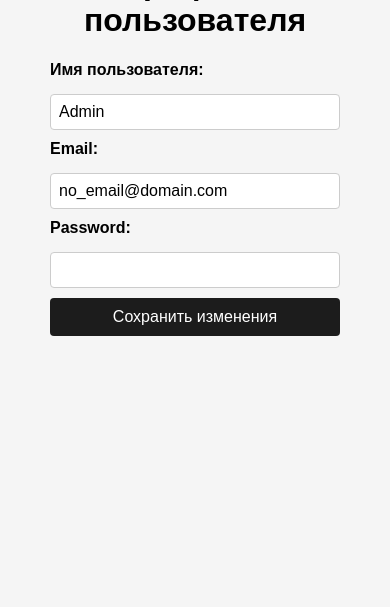
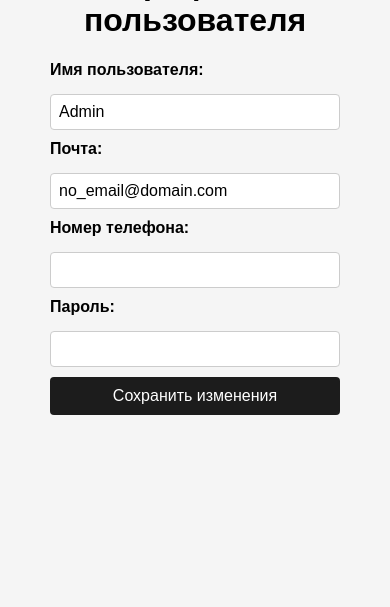
Before and after one commit to Wethoda/New_site_restaurant, a Flask app: page /profile in a window 390 px wide. Shown: the part 106-713 px from the top of the page. Run offline with Flask 3, Linux system fonts and the light colour scheme; a user stored in the database is signed in; data comes from the database, SQL or seed files in the repository; both versions use the stored data as it was after the commit.

Commit message:
add auto_phone and auto_email

```diff
--- a/app.py
+++ b/app.py
@@ -13,6 +13,7 @@ def init_db():
         id INTEGER PRIMARY KEY AUTOINCREMENT,
         username TEXT UNIQUE NOT NULL,
         email TEXT UNIQUE NOT NULL,
+        number TEXT UNIQUE NOT NULL,
         password TEXT NOT NULL
     )''')
 
@@ -92,12 +93,13 @@ def booking():
 
     username = session['user']
 
-    # Получаем email пользователя из базы данных
+    # Get email and phone from the database
     conn = sqlite3.connect('users.db')
     cursor = conn.cursor()
-    cursor.execute("SELECT email FROM users WHERE username = ?", (username,))
+    cursor.execute("SELECT email, phone FROM users WHERE username = ?", (username,))
     user_data = cursor.fetchone()
     email = user_data[0] if user_data else ''
+    phone = user_data[1] if user_data else ''  # Ensure phone is defined
 
     if request.method == 'POST':
         email = request.form['email']
@@ -117,7 +119,7 @@ def booking():
         finally:
             conn.close()
 
-    return render_template('booking.html', username=username, email=email)
+    return render_template('booking.html', username=username, email=email, phone=phone)
 
 
 
@@ -158,22 +160,38 @@ def profile():
     if request.method == 'POST':
         new_username = request.form['username']
         new_email = request.form['email']
+        new_phone = request.form['phone']
         new_password = request.form['password']
-        hashed_password = generate_password_hash(new_password)
+
+        # Получаем старые данные пользователя из базы
+        c.execute("SELECT username, email, phone, password FROM users WHERE username = ?", (username,))
+        user_data = c.fetchone()
+
+        # Если новый пароль пустой, оставляем старый пароль
+        if new_password == '':
+            new_password = user_data[3]  # Старый пароль из базы данных
+        else:
+            # Хешируем новый пароль, если он был введен
+            new_password = generate_password_hash(new_password)
 
         try:
-            c.execute("UPDATE users SET username = ?, email = ?, password = ? WHERE username = ?", (new_username, new_email, hashed_password, username))
+            # Обновляем только те поля, которые были изменены
+            c.execute("UPDATE users SET username = ?, email = ?, phone = ?, password = ? WHERE username = ?",
+                       (new_username, new_email, new_phone, new_password, username))
             conn.commit()
             session['user'] = new_username  # Обновляем имя пользователя в сессии
             flash('Профиль успешно обновлён!', 'success')
         except sqlite3.IntegrityError:
             flash('Такое имя пользователя уже занято.', 'error')
 
-    c.execute("SELECT username, email FROM users WHERE username = ?", (username,))
+    # Загружаем данные пользователя из базы
+    c.execute("SELECT username, email, phone FROM users WHERE username = ?", (username,))
     user_data = c.fetchone()
     conn.close()
 
     return render_template('profile.html', user=user_data)
+
+
 
 
 
--- a/templates/booking.html
+++ b/templates/booking.html
@@ -13,7 +13,7 @@
     <input type="email" id="email" name="email" value="{{ email }}" required>
 
     <label for="phone">Номер телефона:</label>
-    <input type="tel" id="phone" name="phone" required>
+    <input type="tel" id="phone" name="phone" value="{{ phone }}" required>
 
     <label for="date">Дата бронирования:</label>
     <input type="date" id="date" name="date" required>
--- a/templates/profile.html
+++ b/templates/profile.html
@@ -10,11 +10,14 @@
         <label for="username">Имя пользователя:</label>
         <input type="text" name="username" value="{{ user[0] }}" required>
 
-        <label for="email">Email:</label>
+        <label for="email">Почта:</label>
         <input type="email" name="email" value="{{ user[1] }}" required>
 
-        <label for="password">Password:</label>
-        <input type="password" name="password" value="{{ user[2] }}" required>
+        <label for="phone">Номер телефона:</label>
+        <input type="phone" name="phone" value="{{ user[2] }}" required>
+
+        <label for="password">Пароль:</label>
+        <input type="password" name="password">
 
         <button type="submit">Сохранить изменения</button>
     </form>
```
Also changed, not shown: users.db, 1 other file.
